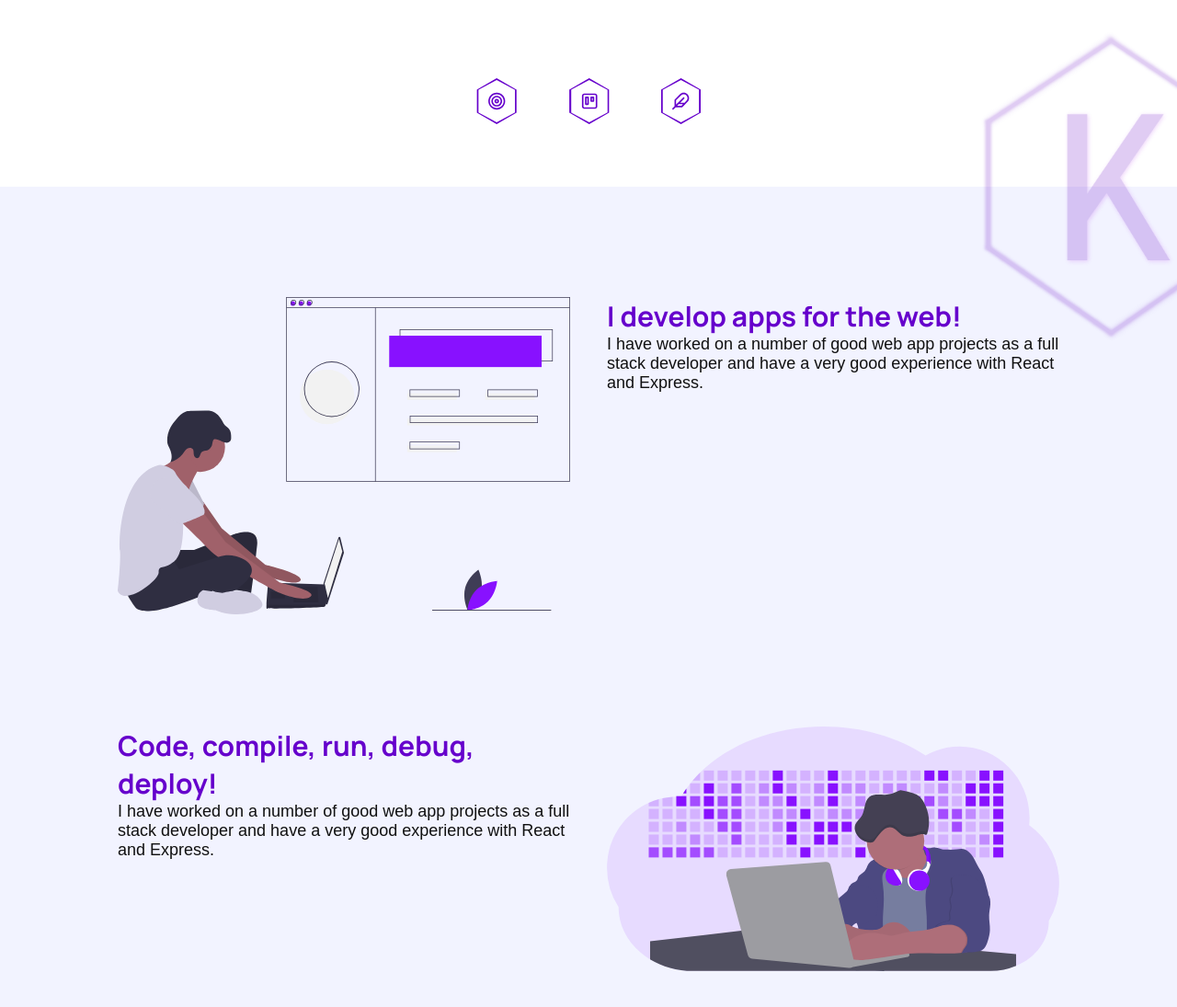
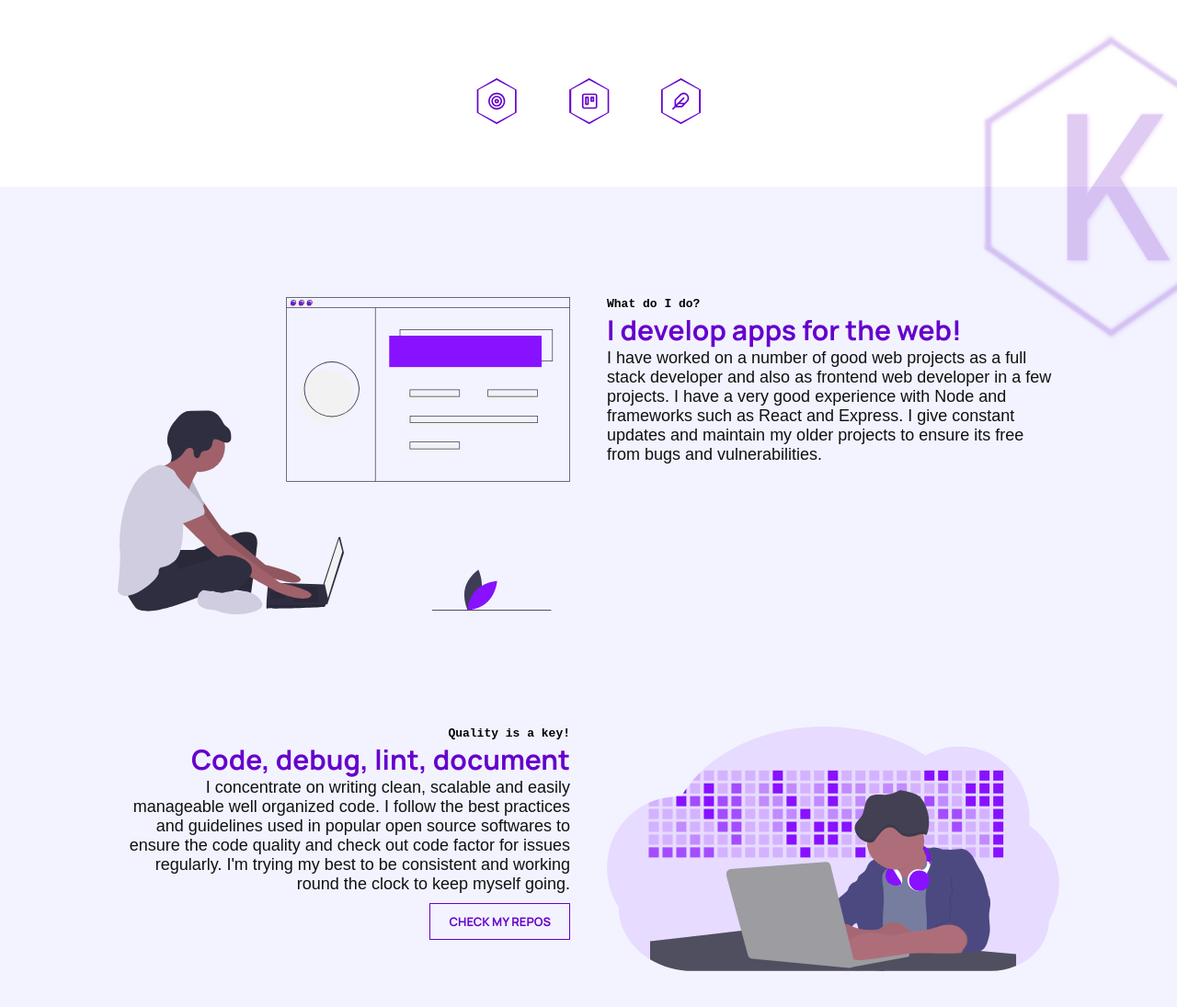
Before and after one commit to krissh-the-dev/portfolio, a website: page index.html in a window 1280 px wide. Shown: the part 597-1692 px from the top of the page at 92% size. Drawn offline with Linux system fonts and the light colour scheme; a web font is replaced by a local one.

Commit message:
added roles section

```diff
--- a/index.html
+++ b/index.html
@@ -24,9 +24,9 @@
 <body>
   <section class="hero">
     <div class="hero__container">
-      <div class="hero__greet">
+      <h6 class="hero__greet">
         Hi, I am
-      </div>
+      </h6>
       <h1 class="hero__title">
         <span class="firstName">Krishna</span>&nbsp;Moorthy
       </h1>
@@ -120,24 +120,36 @@
         <img src="images/web-design.svg" alt="webb-design">
       </div>
       <div class="role__explanation">
+        <h6 class="title--small">
+          What do I do?
+        </h6>
         <h3 class="role__title heading-tertiary">
           I develop apps for the web!
         </h3>
         <p class="description">
-          I have worked on a number of good web app projects as a full stack developer and have a very good experience
-          with React and Express.
+          I have worked on a number of good web projects as a full stack developer and also as frontend web developer in
+          a few projects. I have a very good experience
+          with Node and frameworks such as React and Express. I give constant updates and maintain my older projects to
+          ensure its free from bugs and vulnerabilities.
         </p>
       </div>
     </div>
     <div class="role">
       <div class="role__explanation">
+        <h6 class="title--small">
+          Quality is a key!
+        </h6>
         <h3 class="role__title heading-tertiary">
-          Code, compile, run, debug, deploy!
+          Code, debug, lint, document
         </h3>
         <p class="description">
-          I have worked on a number of good web app projects as a full stack developer and have a very good experience
-          with React and Express.
+          I concentrate on writing clean,
+          scalable and easily manageable well organized code. I follow the best practices and guidelines
+          used in popular open source softwares to ensure the code quality and check out code factor for issues
+          regularly. I'm trying my best to be consistent and working round the clock to keep
+          myself going.
         </p>
+        <a href="#" class="btn">Check my repos</a>
       </div>
       <div class="role__illustration">
         <img src="images/github.svg" alt="webb-design">
--- a/sass/base/_typography.scss
+++ b/sass/base/_typography.scss
@@ -15,6 +15,7 @@ h3 {
 }
 
 h6 {
+  font-size: 1.3rem;
   font-family: 'code-saver', monospace;
 }
 
--- /dev/null
+++ b/sass/components/_button.scss
@@ -0,0 +1,31 @@
+.btn {
+
+  &,
+  &:link,
+  &:visited {
+    display: inline-block;
+    background-color: transparent;
+    border: 1px solid $color-primary-main;
+    font-size: 1.3rem;
+    font-family: $font-family-default;
+    text-decoration: none;
+    color: $color-primary-main;
+    font-weight: 600;
+    margin-top: 1rem;
+    padding: 1rem 2rem;
+    text-transform: uppercase;
+
+
+    background-image: linear-gradient(120deg, transparent 0%, transparent 50%, $color-primary-main 50%);
+    background-size: 220%;
+    transition: all .2s ease-in-out;
+  }
+
+  &:hover,
+  &:active {
+    background-position: 100%;
+    color: $color-white;
+    box-shadow: 0 0 1rem $color-primary-main;
+    // transform: translateX(1rem);
+  }
+}
--- a/sass/main.scss
+++ b/sass/main.scss
@@ -8,7 +8,9 @@
 @import './base/typography';
 @import './base/utilities';
 
-@import './components/hero';
-@import './components/hero-social';
-@import './components/navigation';
-@import './components/roles';
+@import './components/button';
+
+@import './sections/hero';
+@import './sections/hero-social';
+@import './sections/navigation';
+@import './sections/roles';
--- a/sass/components/_hero.scss
+++ b/sass/sections/_hero.scss
@@ -11,6 +11,7 @@
 
   &__container {
     margin: 4rem 8rem;
+    z-index: 150;
   }
 
   &__greet {
--- a/sass/components/_navigation.scss
+++ b/sass/sections/_navigation.scss
@@ -63,7 +63,7 @@
       opacity: 0;
       transform: translateY(-1rem);
 
-      transition: .3s all;
+      transition: .2s all;
     }
 
     &:hover &-text {
--- a/sass/components/_roles.scss
+++ b/sass/sections/_roles.scss
@@ -8,6 +8,10 @@
     display: flex;
     max-width: 80%;
     margin: 4rem auto;
+
+    &:nth-of-type(even) {
+      text-align: right;
+    }
 
     &>div {
       margin: 4rem 0;
```
Also changed, not shown: css/main.css, css/main.min.css, sass/sections/_hero-social.scss (renamed from sass/components/_hero-social.scss).
